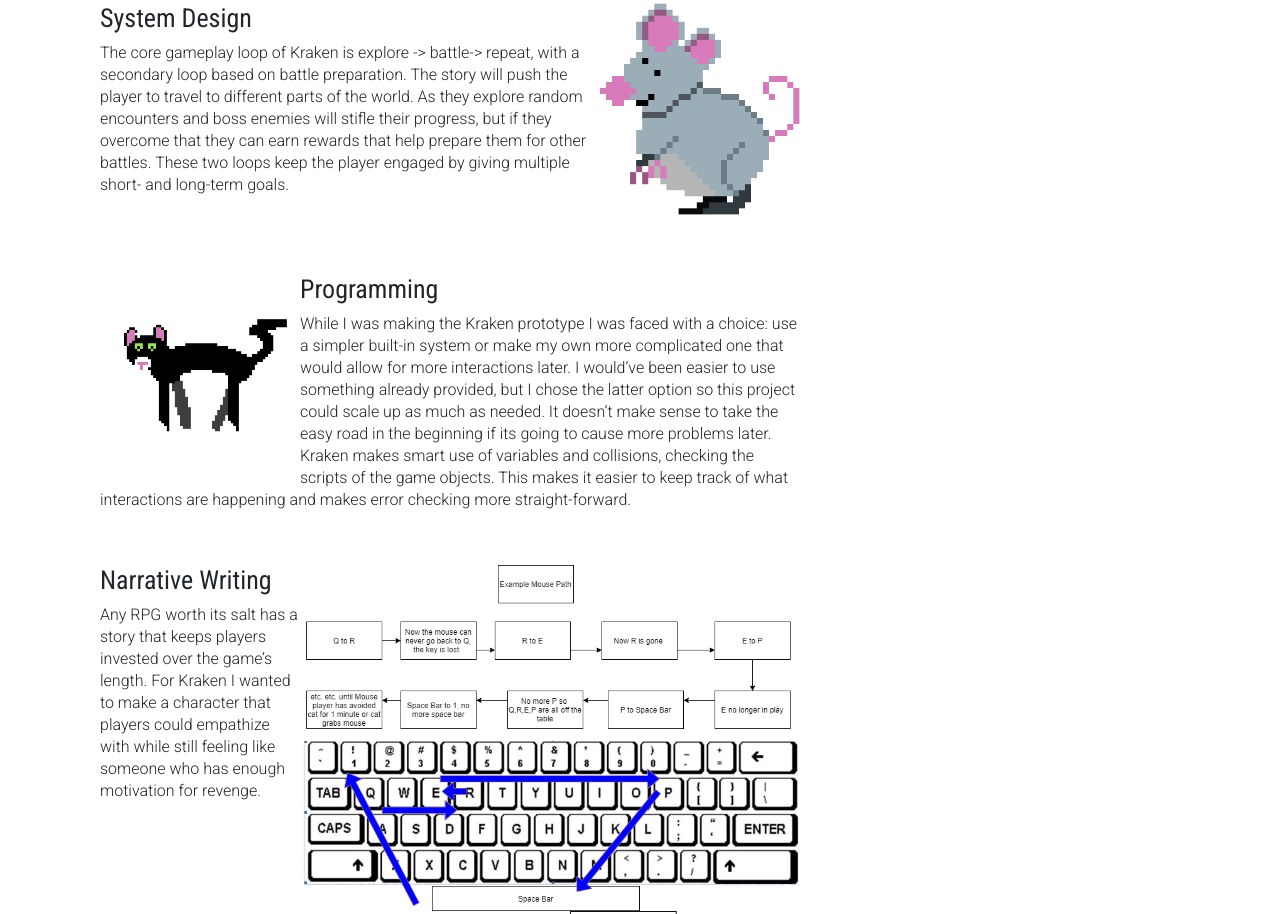
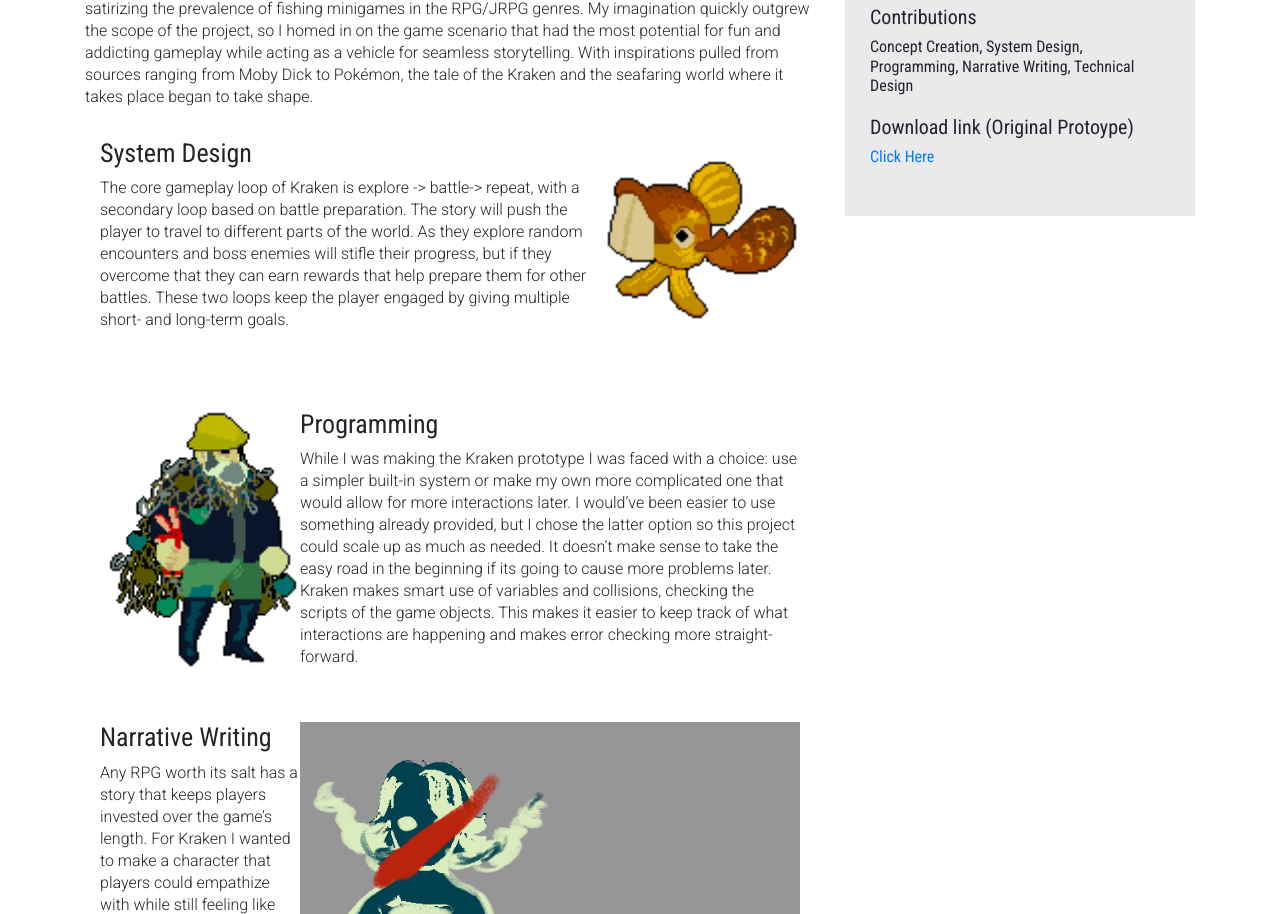
Before and after one commit to Bdarka/bdarka.github.io, a plain HTML site: page Kraken.html in a window 1280 px wide. Shown: the part 1271-2185 px from the top of the page. Drawn offline with Linux system fonts and the light colour scheme; files whose address does not match are found by name; a web font is replaced by a local one.

Commit message:
Updated Kraken Page

```diff
--- a/Kraken.html
+++ b/Kraken.html
@@ -136,7 +136,7 @@ Global Page Section Start
       <div class="col-lg-12">
         <div class="work-single-image">
           <!-- Work Single Image -->
-          <img class="img-fluid w-100" src="images/portfolio/CatMouse vs MouseBoard.gif" alt="work-single-image">
+          <img class="img-fluid w-100" src="images/portfolio/Kraken/titlecard.png" alt="work-single-image">
         </div>
       </div>
     </div>
@@ -157,7 +157,7 @@ Global Page Section Start
             My imagination quickly outgrew the scope of the project, so I homed in on the game scenario that had the most potential for fun and addicting gameplay while acting as a vehicle for seamless storytelling.
             With inspirations pulled from sources ranging from Moby Dick to Pokémon, the tale of the Kraken and the seafaring world where it takes place began to take shape.
           </p>
-          <!-- Blockquote -->
+          <!-- Blockquote
   <blockquote>
     <h2>Design Process Summary</h2>
     CatMouse vs MouseBoard started as a challenge to make a local multiplayer game with no dedicated controllers but quickly evolved into something more. Various parts of the project completely changed the game until it became the product you see here.
@@ -177,12 +177,12 @@ Global Page Section Start
             <li>&bull;Improve programming skills by building unorthodox gameplay</li>
             <li>&bull;Recapture the magic from childhood memories of playing local multiplayer games</li>
           </ul>
-          <br />
+          <br /> -->
           <div class=" container">
 
             <div style="text-align: left;">
               <div class="image"></div>
-              <img src="images/portfolio/Mouse.png" width="200" alt="Sprite art of Mouse" style=" float:right" ; margin-left 10px; />
+              <img src="images/portfolio/Kraken/Boldfish.png" width="200" alt="Sprite art of Boldfish" style=" float:right" ; margin-left 10px; />
             </div>
             <h2>System Design</h2>
             <p>
@@ -196,7 +196,7 @@ Global Page Section Start
           <div class="container">
             <div style=" text-align: right;">
               <div class="image"></div>
-              <img src=" images/portfolio/Cat.png" width="200" alt="Sprite art of Cat" style="float:left;" margin-right 10px;/>
+              <img src=" images/portfolio/Kraken/Pequod.png" width="200" alt="Sprite art of main character" style="float:left;" margin-right 10px; />
             </div>
             <h2>Programming</h2>
             <p>
@@ -211,23 +211,27 @@ Global Page Section Start
           <div class=" container">
             <div style="text-align: left;">
               <div class=" image"></div>
-            <img src="images/portfolio/Keyboard.png" width="500" alt="Example of Mouse player journey" style="float:right"; margin-left 10px;/>
+              <img src="images/portfolio/Kraken/Ghost Daughter.png" width="500" alt="Example of Mouse player journey" style="float:right" ; margin-left 10px; />
             </div>
             <h2>Narrative Writing</h2>
             <p>
               Any RPG worth its salt has a story that keeps players invested over the game’s length.
               For Kraken I wanted to make a character that players could empathize with while still feeling like someone who has enough motivation for revenge.
+              The game starts with Pequod losing everything that made him happy, giving players a chance to grow with him.
+              The plan is to have Pequod go through trials that put him through the five stages of grief, ending with the defeat of the Kraken and his realization that he must continue living to honor the memory of his daughter
             </p>
           </div>
           <div class="container">
-            <div class="image"></div>
-            <img src="images/portfolio/CatMouse Diagram.png" width="700"/>
             <br />
+            <!--- <div class="image"></div>
+   <img src="images/portfolio/CatMouse Diagram.png" width="700" />
    <br />
+   <br />-->
             <h2>Technical Design</h2>
             <p>
+
               For a deeper look at the unique selling point of Kraken please see the
-              <a href = "https://artcentergamedesign.atlassian.net/l/cp/Jp3gsFEk">Combat Fishing Mechanic Technical Design Document</a>
+              <a href="https://artcentergamedesign.atlassian.net/l/cp/Jp3gsFEk">Combat Fishing Mechanic Technical Design Document</a>
             </p>
 
           </div>
@@ -246,13 +250,14 @@ Global Page Section Start
           <h5>Tools Used</h5>
           <h6>Unity, C#, Aesprite, Audacity, KORG Gadget</h6>
           <h5>Contributions</h5>
-          <h6>Concept Creation, System Design, Programming, Narrative Writing</h6>
-          <h5>Download link</h5>
-          <h6><a href="files/CatMouse vs. MouseBoard.zip" download>Click Here</a></h6>
+          <h6>Concept Creation, System Design, Programming, Narrative Writing, Technical Design</h6>
+          <h5>Download link (Original Protoype)</h5>
+          <h6><a href="files/Kraken Prototype Build.zip" download>Click Here</a></h6>
         </div>
       </div>
       <div class="col-lg-12">
-        <a class="btn btn-dafault btn-work hvr-bounce-to-right" href="https://snake-bite-studios.itch.io/catmouse-vs-mouseboard">download game</a>
+        <br />
+        <a class="btn btn-dafault btn-work hvr-bounce-to-right" href="https://artcentergamedesign.atlassian.net/l/cp/TRpXsMsE">Dive Deeper</a>
       </div>
     </div>
   </div>
```
Also changed, not shown: images/portfolio/Kraken/Boldfish.png (added), images/portfolio/Kraken/Ghost Daughter.png (added), images/portfolio/Kraken/Pequod.png (added), images/portfolio/Kraken/titlecard.png (added), 1 other file. Lines whose indentation alone changed are shown as unchanged.
